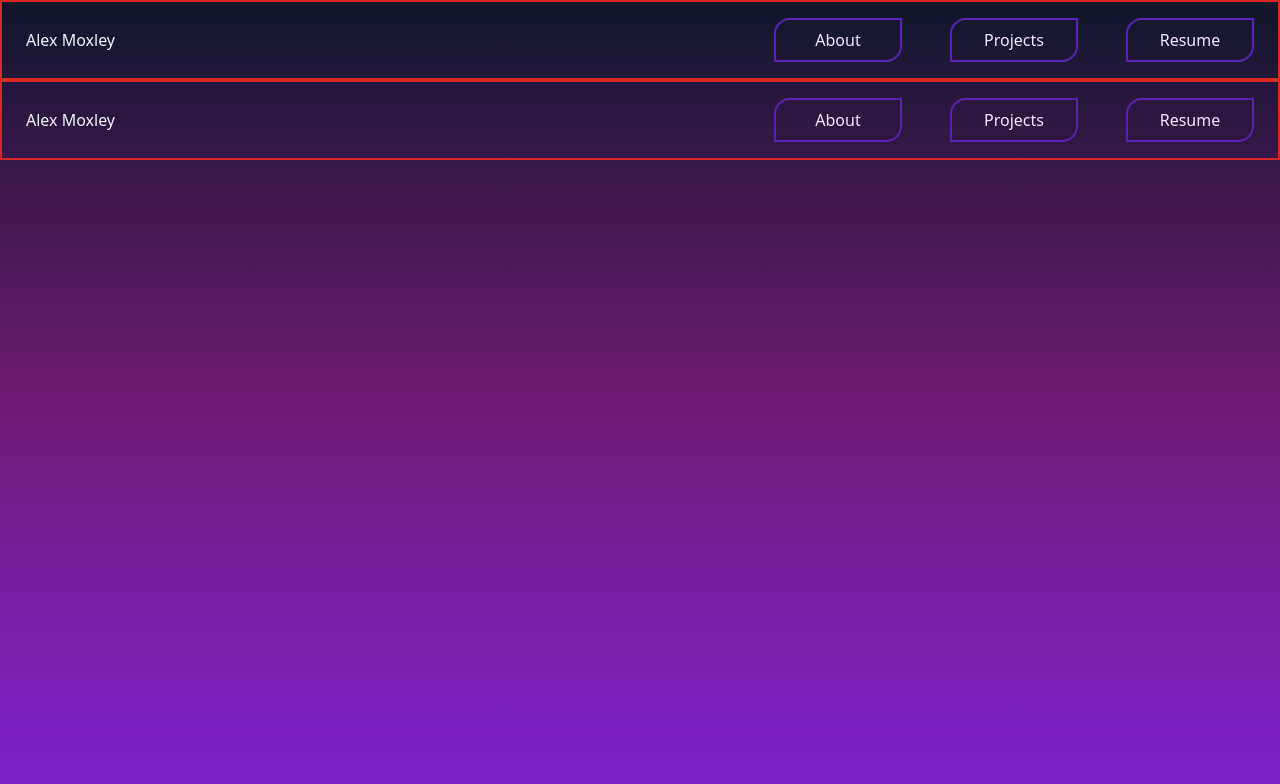
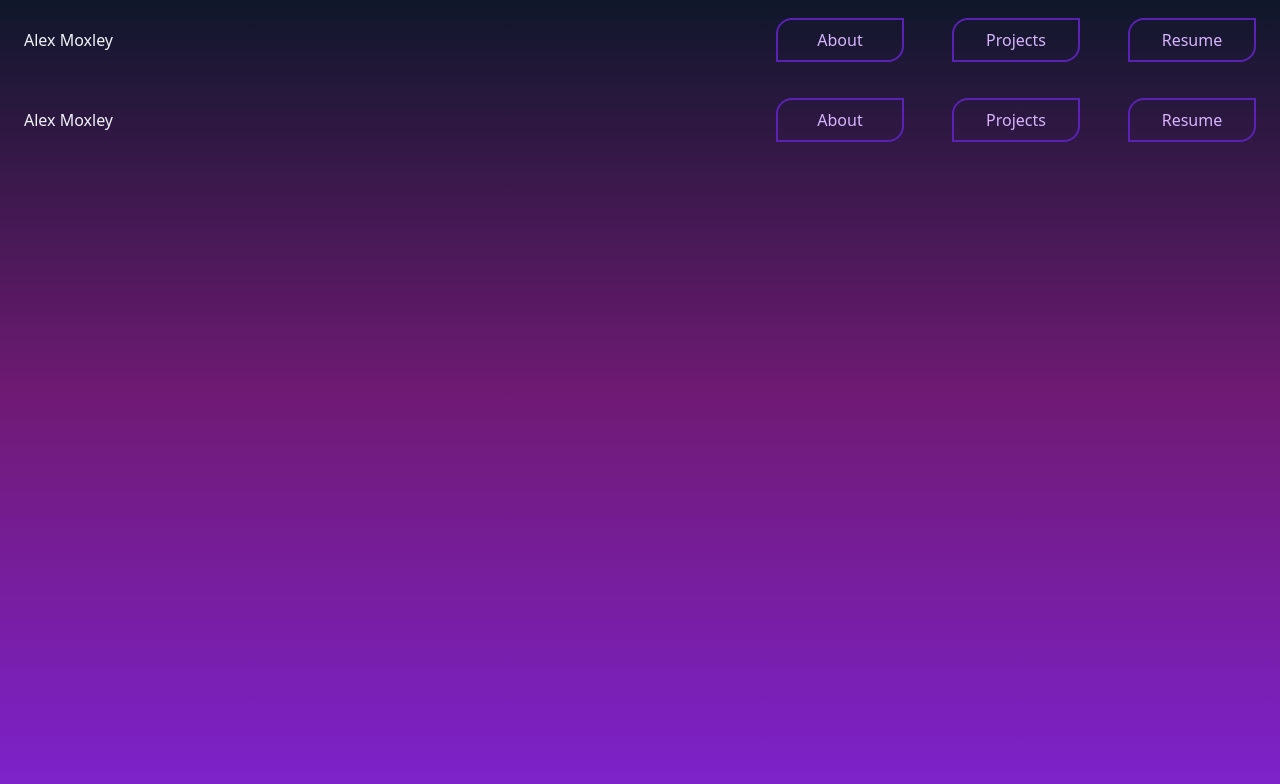
Before and after one commit to amoxley-dev/portfolio-2, a Next.js app: page /nav-bar in a window 1280 px wide. Shown: the top 784 px of the page. Built offline with nearby package versions, Linux system fonts and the light colour scheme.

Commit message:
add text color

```diff
--- a/app/nav-bar/page.tsx
+++ b/app/nav-bar/page.tsx
@@ -9,11 +9,11 @@ export default function NavBar() {
 
 
     return (
-        <header className="h-20 flex items-center justify-between border-2 border-red-600">
+        <header className="h-20 flex items-center justify-between">
             <h1 className="mx-6">
                 <Link href="/" className="text-slate-100">Alex Moxley</Link>
             </h1>
-            <ul className="flex text-purple-100">
+            <ul className="flex text-purple-300">
                 {navLinks.map(([name, path]) => (
                     <li className="mx-6 text-center border-2 rounded-tl-2xl rounded-br-2xl border-violet-800 w-32 max-w-full bg-inherit bg-clip-padding">
                         <Link className="max-h-full max-w-full p-2 block cursor-pointer" href={path}>{name}</Link>
```
